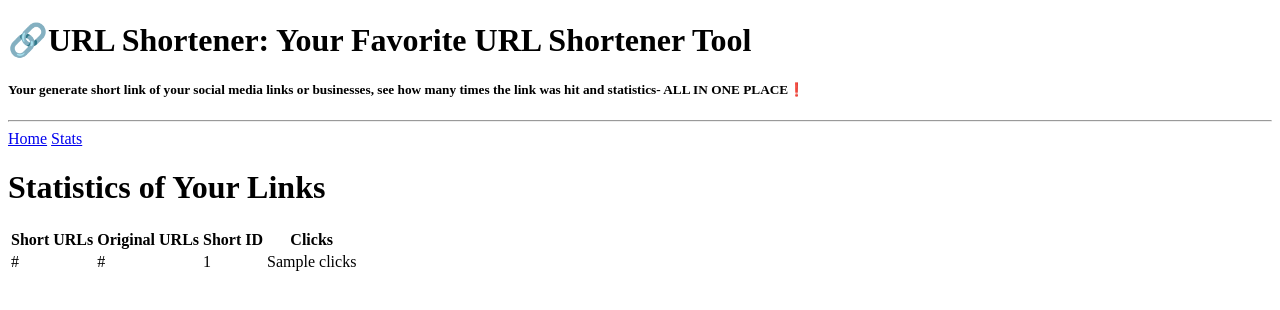
After one commit to shemanto27/Flask-URL_Shortener_and_Management_App, a Flask app: template templates/stats.html in a window 1280 px wide. The commit adds this page. Shown: the top 310 px of the page. Run offline with Flask 3, Linux system fonts and the light colour scheme; the template is opened without the code that fills it: most values are stand-ins (such as "Sample title", 1, 10 or a date in 2020).

Commit message:
stats page working'

```diff
--- a/app.py
+++ b/app.py
@@ -49,8 +49,14 @@ def redirect_url(id):
         flash('Invalid URL!, You did not stored this URL.')
         return redirect(url_for('home'))
 
-
-
+@app.route('/stats')
+def stats():
+    documents = collection.find()
+    records = []
+    for doc in documents:
+        record = dict(doc)
+        records.append(record)
+    return render_template('stats.html', records=records)
 
 if __name__ == "__main__":
     app.run(debug=True)
--- a/templates/base.html
+++ b/templates/base.html
@@ -20,6 +20,9 @@
     <header>
         <h1>🔗URL Shortener: Your Favorite URL Shortener Tool</h1>
         <h5>Your generate short link of your social media links or businesses, see how many times the link was hit and statistics- ALL IN ONE PLACE❗</h5>
+        <hr>
+        <a href="{{url_for('home') }}">Home</a>
+        <a href="{{ url_for('stats') }}">Stats</a>
     </header>
 
     <main>
--- /dev/null
+++ b/templates/stats.html
@@ -0,0 +1,47 @@
+<!DOCTYPE html>
+<html lang="en">
+<head>
+    <meta charset="UTF-8">
+    <meta name="viewport" content="width=device-width, initial-scale=1.0">
+    <title>Your Statistics</title>
+</head>
+<body>
+    <header>
+        <h1>🔗URL Shortener: Your Favorite URL Shortener Tool</h1>
+        <h5>Your generate short link of your social media links or businesses, see how many times the link was hit and statistics- ALL IN ONE PLACE❗</h5>
+        <hr>
+        <a href="{{url_for('home') }}">Home</a>
+        <a href="{{ url_for('stats') }}">Stats</a>
+    </header>
+    <h1>Statistics of Your Links</h1>
+
+    <table class="table">
+        <thead>
+            <tr>
+                <th>Short URLs</th>
+                <th>Original URLs</th>
+                <th>Short ID</th>
+                <th>Clicks</th>
+            </tr>
+        </thead>
+        <tbody>
+            {% for record in records %}
+            <tr>
+                <td>{{ record['short_url'] }}</td>
+                <td>{{ record['long_url'] }}</td>
+                <td>{{ record['short_id'] }}</td>
+                <td>{{ record['clicks'] }}</td>
+            </tr>
+            {% endfor %}
+        </tbody>
+    </table>
+
+
+
+
+
+
+
+
+</body>
+</html>
```
